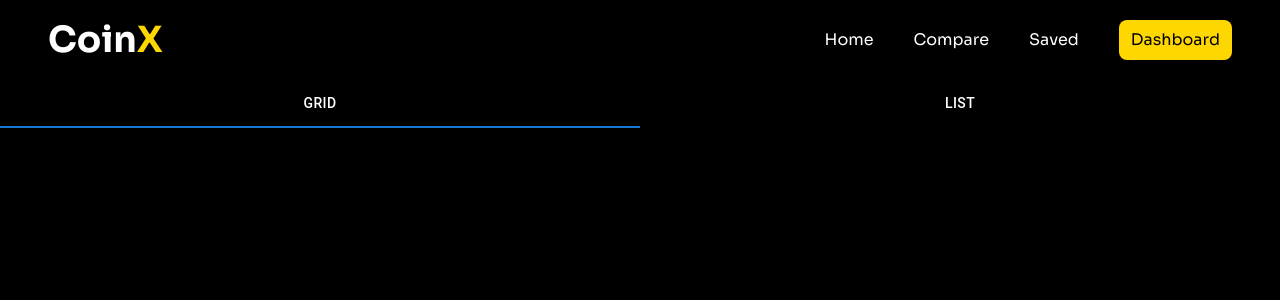
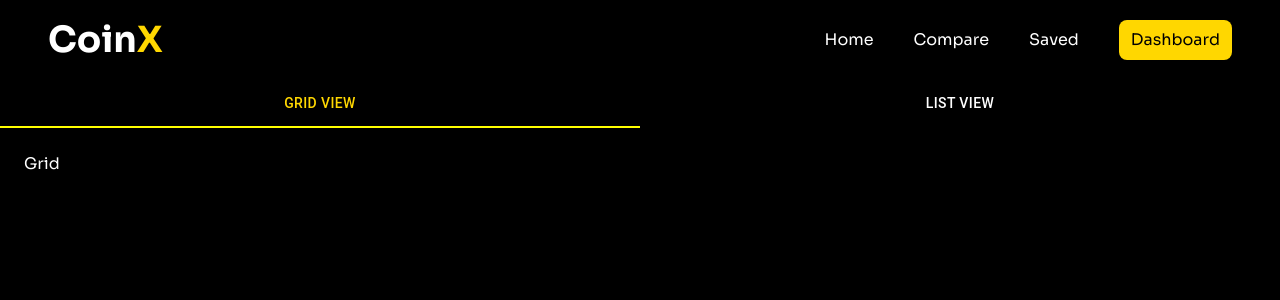
Before and after one commit to Aymane-dihaj/CoinX, a React (Vite) app: page /dashboard in a window 1280 px wide. Shown: the top 300 px of the page. Built offline with nearby package versions, Linux system fonts and the light colour scheme.

Commit message:
for reserve

```diff
--- a/package.json
+++ b/package.json
@@ -16,6 +16,7 @@
     "@mui/lab": "^5.0.0-alpha.173",
     "@mui/material": "^5.16.7",
     "autoprefixer": "^10.4.20",
+    "axios": "^1.7.4",
     "clsx": "^2.1.1",
     "framer-motion": "^11.3.29",
     "postcss": "^8.4.41",
--- a/src/App.tsx
+++ b/src/App.tsx
@@ -1,6 +1,6 @@
 import { BrowserRouter, Route, Routes } from "react-router-dom"
 import Home from "./pages/Home"
-import DashboardPage from "./pages/DashboardPage"
+import Dashboard from "./pages/Dashboard"
 
 
 function App() {
@@ -9,7 +9,7 @@ function App() {
         <BrowserRouter>
           <Routes>
             <Route path="/" element={<Home/>}/>
-            <Route path="/dashboard" element={<DashboardPage/>}/>
+            <Route path="/dashboard" element={<Dashboard/>}/>
             {/* <Route path="/compair" element={<ComparePage/>}/>
             <Route path="/watchlist" element={<WatchListPage/>}/>
             <Route path="/coin/:id" element={<CoinPage/>}/> */}
--- a/src/components/tabs.tsx
+++ b/src/components/tabs.tsx
@@ -1,4 +1,56 @@
+// import React, { useState } from 'react';
+// import Tabs from '@mui/material/Tabs';
+// import Tab from '@mui/material/Tab';
+// import Box from '@mui/material/Box';
+
+// export default function ColorTabs() {
+//   const [value, setValue] = useState('one');
+
+//   const handleChange = (event: React.SyntheticEvent, newValue: string) => {
+//     setValue(newValue);
+//   };
+
+//   return (
+//     <Box sx={{ width: '100%' }}>
+//       <Tabs
+//         value={value}
+//         variant='fullWidth'
+//         onChange={handleChange}
+//         aria-label="secondary tabs example"
+//         sx={{
+//           '& .MuiTabs-indicator': {
+//             backgroundColor: 'yellow', // Set indicator color to white
+//           },
+//         }}
+//       >
+//         <Tab
+//           value="one"
+//           label="Item One"
+//           sx={{
+//             color: 'white', // Text color for unselected tab
+//             '&.Mui-selected': {
+//               color: '#FFD700', // Text color for selected tab
+//             },
+//           }}
+//         />
+//         <Tab
+//           value="two"
+//           label="Item Two"
+//           sx={{
+//             color: 'white',
+//             '&.Mui-selected': {
+//               color: '#FFD700',
+//             },
+//           }}
+//         />
+//       </Tabs>
+//     </Box>
+//   );
+// }
+
+
 import React, { useState } from 'react';
+import Box from '@mui/material/Box';
 import Tab from '@mui/material/Tab';
 import TabContext from '@mui/lab/TabContext';
 import TabList from '@mui/lab/TabList';
@@ -7,25 +59,36 @@ import TabPanel from '@mui/lab/TabPanel';
 export default function LabTabs() {
   const [value, setValue] = useState('grid');
 
-
-  const style = {
-    color: "white",
-  }
-
   const handleChange = (event: React.SyntheticEvent, newValue: string) => {
     setValue(newValue);
   };
 
   return (
-    <div >
       <TabContext value={value}>
-          <TabList onChange={handleChange} variant='fullWidth'>
-            <Tab label="Grid" value="grid" style={{color: 'white'}} sx={style}/>
-            <Tab label="List" value="list" style={{color: 'white'}}/>
+          <TabList onChange={handleChange} variant='fullWidth' sx={{
+                  '& .MuiTabs-indicator': {
+                    backgroundColor: 'yellow', // Set indicator color to white
+                  },
+                }}>
+            <Tab label="Grid View" value="grid"
+              sx={{
+                            color: 'white', // Text color for unselected tab
+                            '&.Mui-selected': {
+                              color: '#FFD700', // Text color for selected tab
+                            },
+                          }}
+              />
+            <Tab label="List View" value="list"
+               sx={{
+                color: 'white', // Text color for unselected tab
+                '&.Mui-selected': {
+                  color: '#FFD700', // Text color for selected tab
+                },
+              }}
+            />
           </TabList>
-        <TabPanel value="1">Item One</TabPanel>
-        <TabPanel value="2">Item Two</TabPanel>
+        <TabPanel value="grid" style={{color: 'white'}}>Grid</TabPanel>
+        <TabPanel value="list" style={{color: 'white'}}>List</TabPanel>
       </TabContext>
-    </div>
   );
 }
--- a/src/components/ui/DashboardBtn.tsx
+++ b/src/components/ui/DashboardBtn.tsx
@@ -1,16 +1,13 @@
 import React from 'react'
-import { Link } from 'react-router-dom'
 
 const DashboardBtn = () => {
   return (
-    <Link to='/dashboard'>
       <button className='bg-themeColor text-black rounded-lg
         p-2 px-3 hover:bg-transparent hover:outline-1 hover:outline
         hover:text-themeColor transition-all duration-300 hover:ease-in-out
         hover:outline-themeColor cursor-pointer'>
           Dashboard
     </button>
-    </Link>
   )
 }
 
--- a/src/pages/DashboardPage.tsx
+++ b/src/pages/Dashboard.tsx
@@ -1,8 +1,13 @@
-import React from 'react'
+import React, { useEffect } from 'react'
 import Navbar from '../components/Navbar'
 import LabTabs from '../components/tabs'
 
-const DashboardPage = () => {
+const Dashboard = () => {
+
+  useEffect(() => {
+
+  }, [])
+
   return (
     <>
       <Navbar/>
@@ -11,4 +16,4 @@ const DashboardPage = () => {
   )
 }
 
-export default DashboardPage
+export default Dashboard
```
Also changed, not shown: 1 other file (tests, documents, lock files or other folders).
